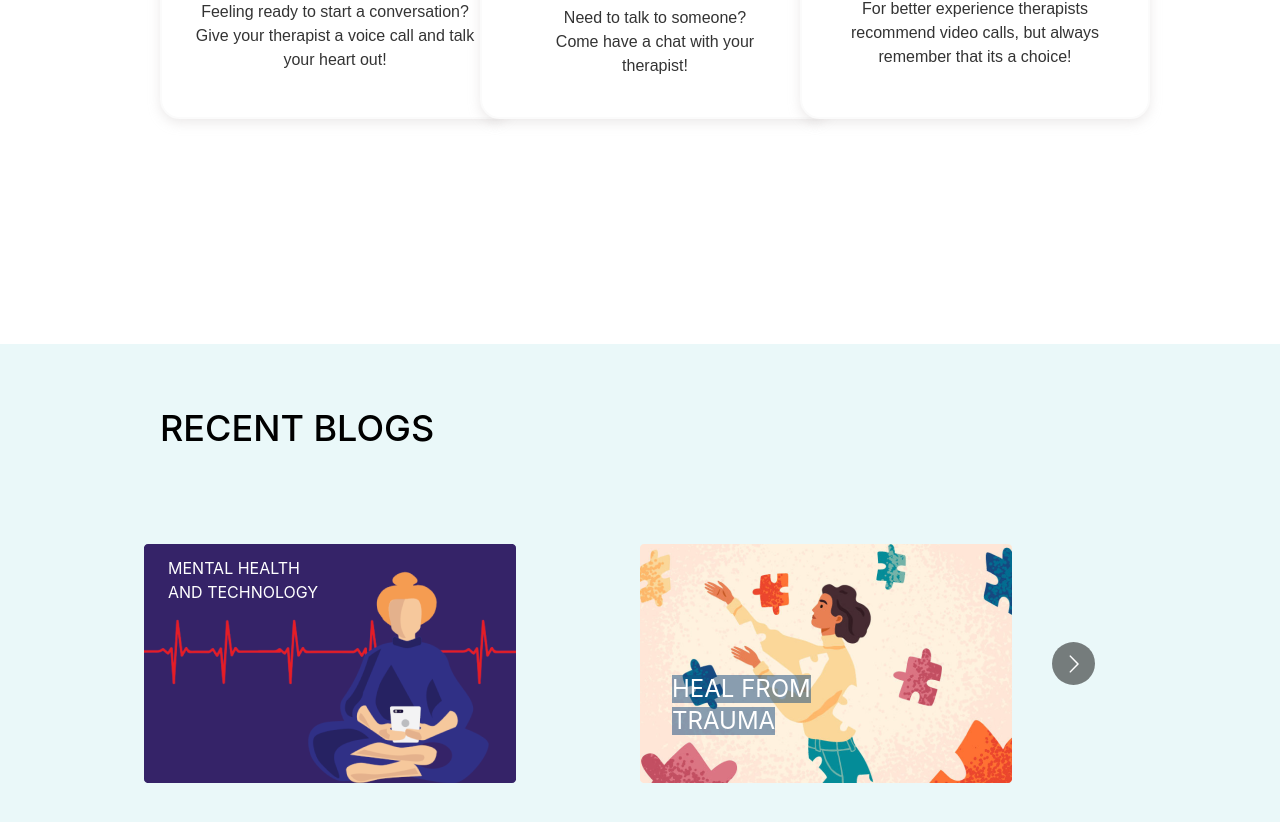
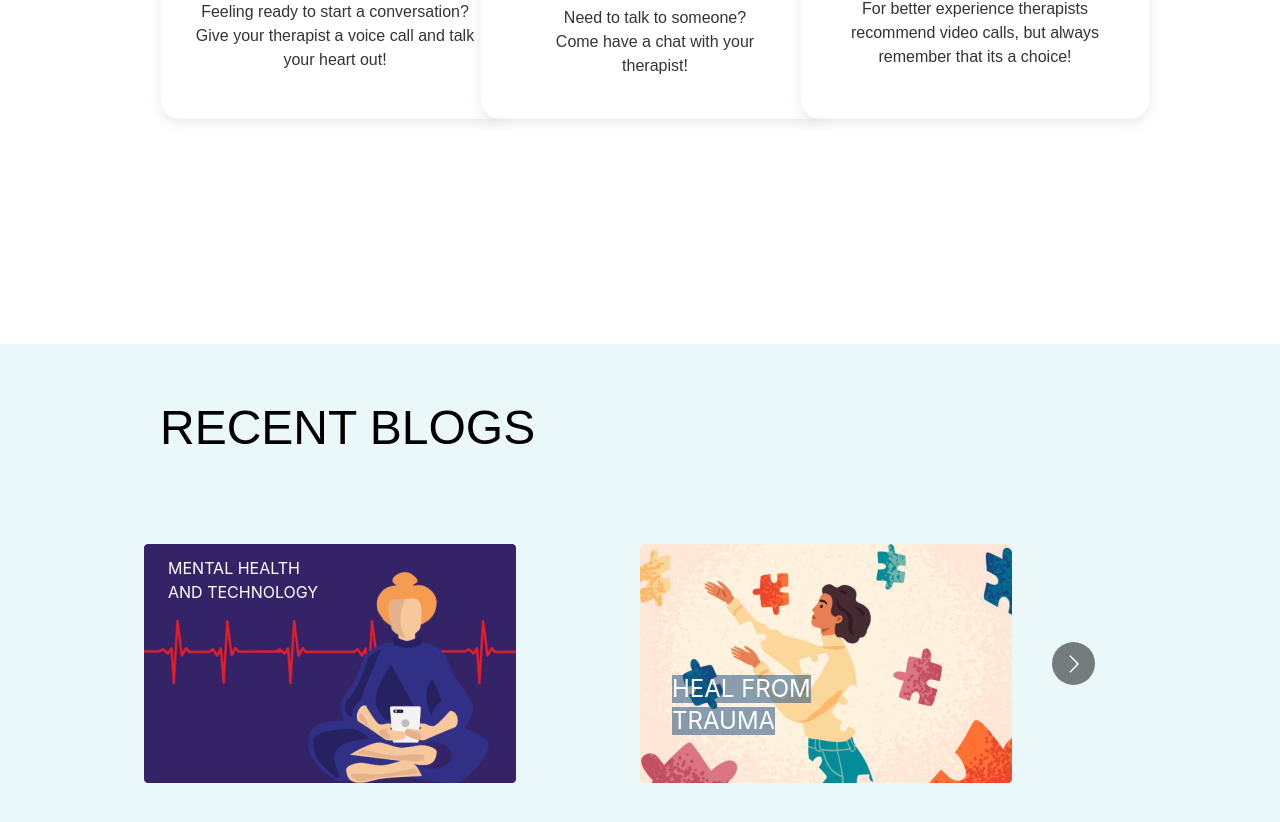
Before and after one commit to ninaderochka/sugar-and-thunder, a React (Create React App) app: page / in a window 1280 px wide. Shown: the part 456-1278 px from the top of the page. Built offline with nearby package versions, Linux system fonts and the light colour scheme.

Commit message:
updated font in carousel section

```diff
--- a/src/components/RecentBlog.jsx
+++ b/src/components/RecentBlog.jsx
@@ -24,15 +24,16 @@ function RecentBlog(){
           items: 1
         }
       };
+
 return(
   <div className="bg-light-blue h-200">
-        <h1 className="text-4xl leading-10 font-medium uppercase pt-16 pb-24 pl-40">Recent BLOGs</h1>
+        <h1 className="text-5xl leading-10 uppercase pt-16 pb-24 pl-40 font-poppins">Recent BLOGs</h1>
 
     <div className="px-36 ">
       <Carousel responsive={responsive} >
 
         <div className="relative">
-        <h1 className="absolute text-white pt-3 pl-6 w-44 uppercase ">Mental Health and Technology </h1>
+        <h1 className="absolute text-white pt-3 pl-6 w-44 uppercase">Mental Health and Technology </h1>
         <img src={Rectangle40} alt="" />
           </div>
 
@@ -52,9 +53,9 @@ return(
         <div>
         <img src={Rectangle41} alt="" />
         <div className="absolute text-white bottom-12 m-8 bg-text-background uppercase text-2xl
-        bg-opacity-50 leading-7 text-center align-middle	">Heal from</div>
+        bg-opacity-50 leading-7 text-center align-middle p-2">Heal from</div>
         <div className="absolute text-white bottom-4  m-8  bg-text-background uppercase  text-2xl
-         font-normal bg-opacity-50 inline-block align-middle	leading-7">trauma </div>
+         font-normal bg-opacity-50 inline-block align-middle	leading-7 p-2">trauma </div>
 
         </div>
     </Carousel>
```
Also changed, not shown: 1 other file (tests, documents, lock files or other folders).
